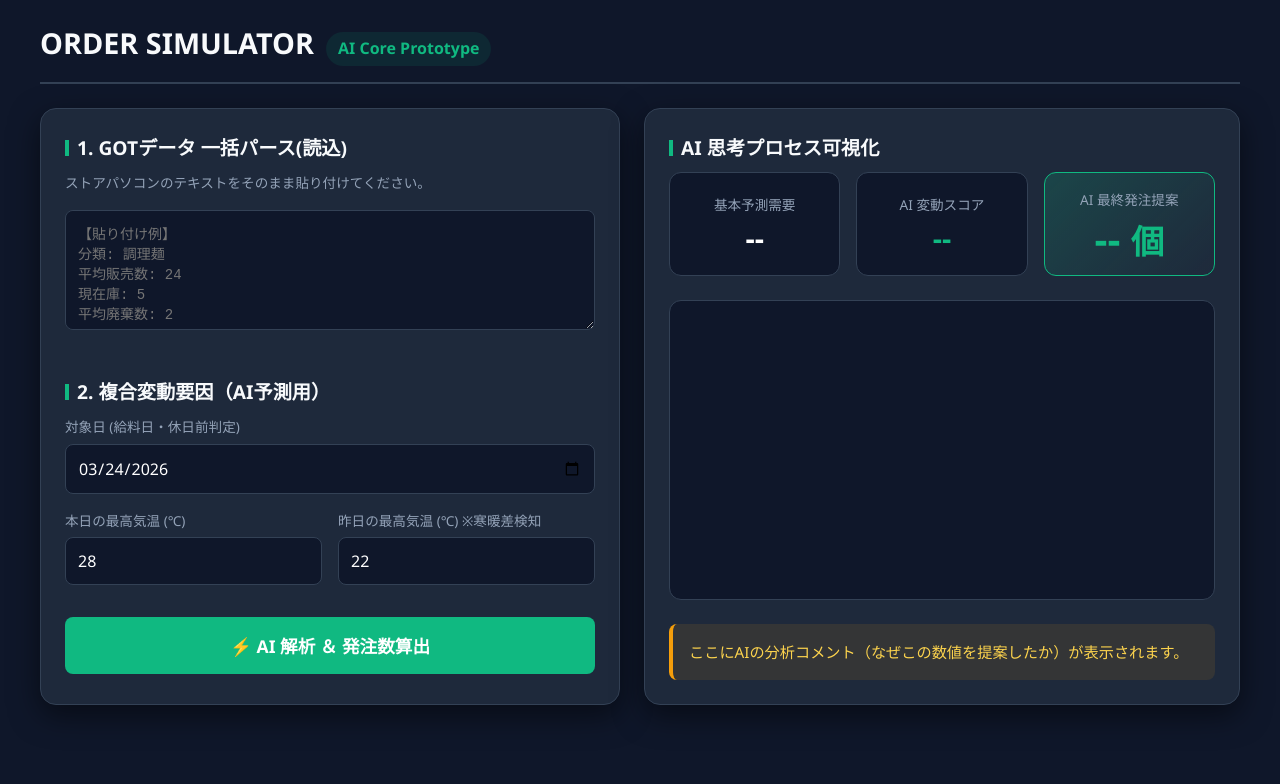
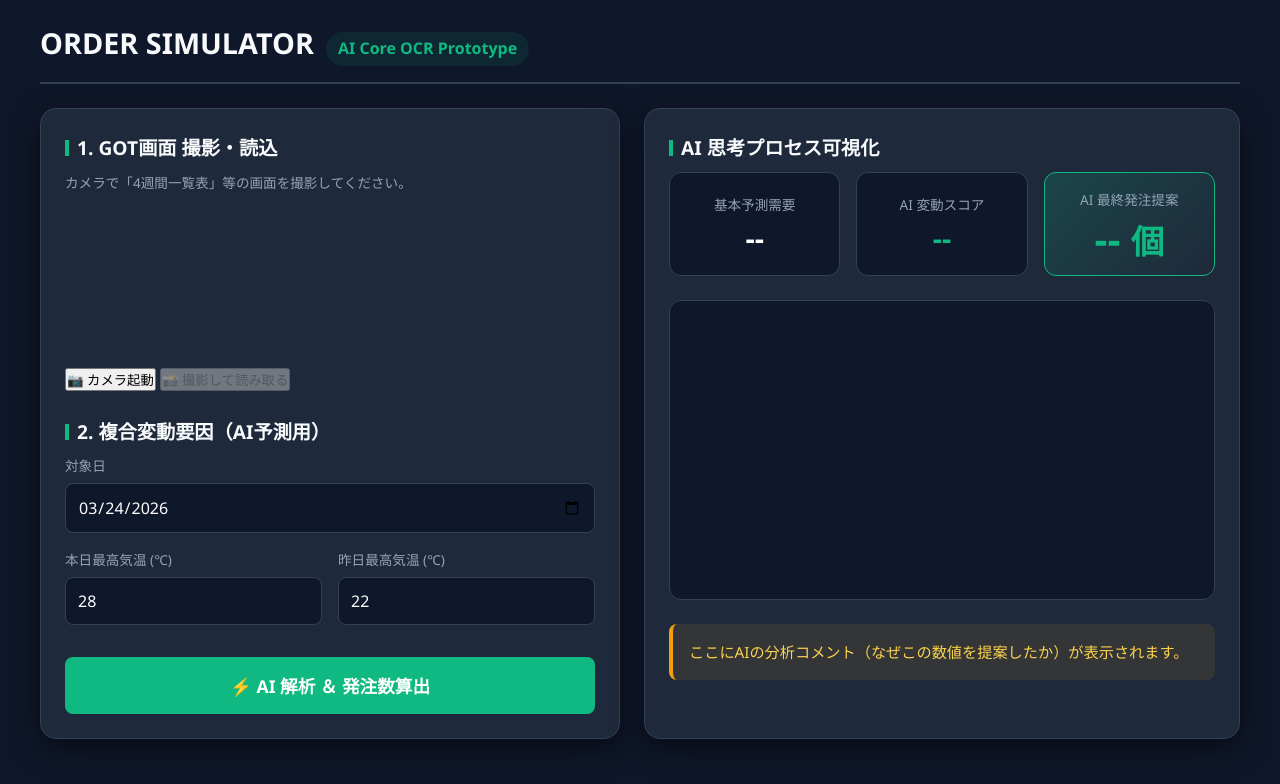
Before and after one commit to cocio-ai/order-simulator-ai, a plain HTML site: page index.html in a window 1280 px wide. Drawn offline with nearby package versions, Linux system fonts and the light colour scheme.

Commit message:
Update index.html

```diff
--- a/index.html
+++ b/index.html
@@ -2,48 +2,61 @@
 <html lang="ja">
 <head>
     <meta charset="UTF-8">
-    <meta name="viewport" content="width=device-width, initial-scale=1.0">
-    <title>ORDER SIMULATOR: AI Core</title>
+    <meta name="viewport" content="width=device-width, initial-scale=1.0, maximum-scale=1.0, user-scalable=no">
+    <title>ORDER SIMULATOR: AI Core OCR</title>
     <link rel="stylesheet" href="style.css">
     <script src="https://cdn.jsdelivr.net/npm/chart.js"></script>
+    <script src="https://cdn.jsdelivr.net/npm/tesseract.js@5/dist/tesseract.min.js"></script>
     <script src="main.js" defer></script>
 </head>
 <body>
 
 <div class="dashboard-wrapper">
     <header class="header">
-        <h1>ORDER SIMULATOR <span>AI Core Prototype</span></h1>
+        <h1>ORDER SIMULATOR <span>AI Core OCR Prototype</span></h1>
     </header>
 
     <div class="grid-container">
         <div class="panel input-panel">
-            <h2 class="panel-title">1. GOTデータ 一括パース(読込)</h2>
-            <p class="panel-desc">ストアパソコンのテキストをそのまま貼り付けてください。</p>
-            <textarea id="gotDataInput" placeholder="【貼り付け例】
-分類: 調理麺
-平均販売数: 24
-現在庫: 5
-平均廃棄数: 2"></textarea>
+            <h2 class="panel-title">1. GOT画面 撮影・読込</h2>
+            <p class="panel-desc">カメラで「4週間一覧表」等の画面を撮影してください。</p>
+
+            <div class="camera-container">
+                <video id="cameraVideo" autoplay playsinline muted></video>
+                <canvas id="captureCanvas" style="display:none;"></canvas>
+
+                <div id="ocrStatus" class="ocr-status" style="display:none;">
+                    <div class="spinner"></div>
+                    <span id="ocrStatusText">AIが文字を解析中...</span>
+                </div>
+            </div>
+
+            <div class="camera-controls">
+                <button id="btn-start-camera" class="btn-secondary">📷 カメラ起動</button>
+                <button id="btn-snap" class="btn-capture" disabled>📸 撮影して読み取る</button>
+            </div>
+
+            <textarea id="gotDataInput" style="display:none;" placeholder="ここにOCRの読み取り結果が入ります。修正可能です。"></textarea>
 
             <h2 class="panel-title" style="margin-top: 24px;">2. 複合変動要因（AI予測用）</h2>
             <div class="form-row">
                 <div class="form-group">
-                    <label>対象日 (給料日・休日前判定)</label>
+                    <label>対象日</label>
                     <input type="date" id="targetDate">
                 </div>
             </div>
             <div class="form-row">
                 <div class="form-group">
-                    <label>本日の最高気温 (℃)</label>
+                    <label>本日最高気温 (℃)</label>
                     <input type="number" id="todayTemp" value="28">
                 </div>
                 <div class="form-group">
-                    <label>昨日の最高気温 (℃) ※寒暖差検知</label>
+                    <label>昨日最高気温 (℃)</label>
                     <input type="number" id="yesterdayTemp" value="22">
                 </div>
             </div>
 
-            <button id="btn-analyze" class="btn-primary">⚡ AI 解析 ＆ 発注数算出</button>
+            <button id="btn-analyze" class="btn-primary" disabled>⚡ AI 解析 ＆ 発注数算出</button>
         </div>
 
         <div class="panel result-panel">
```
